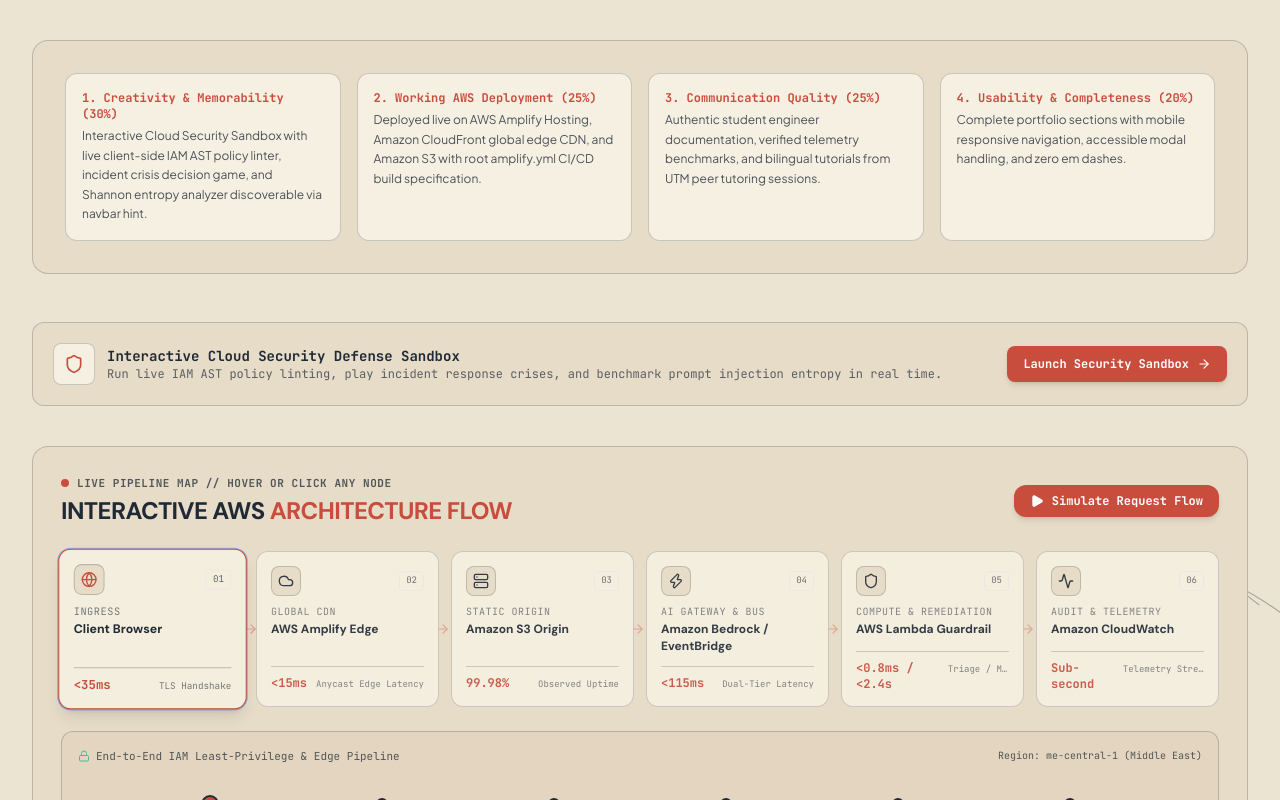
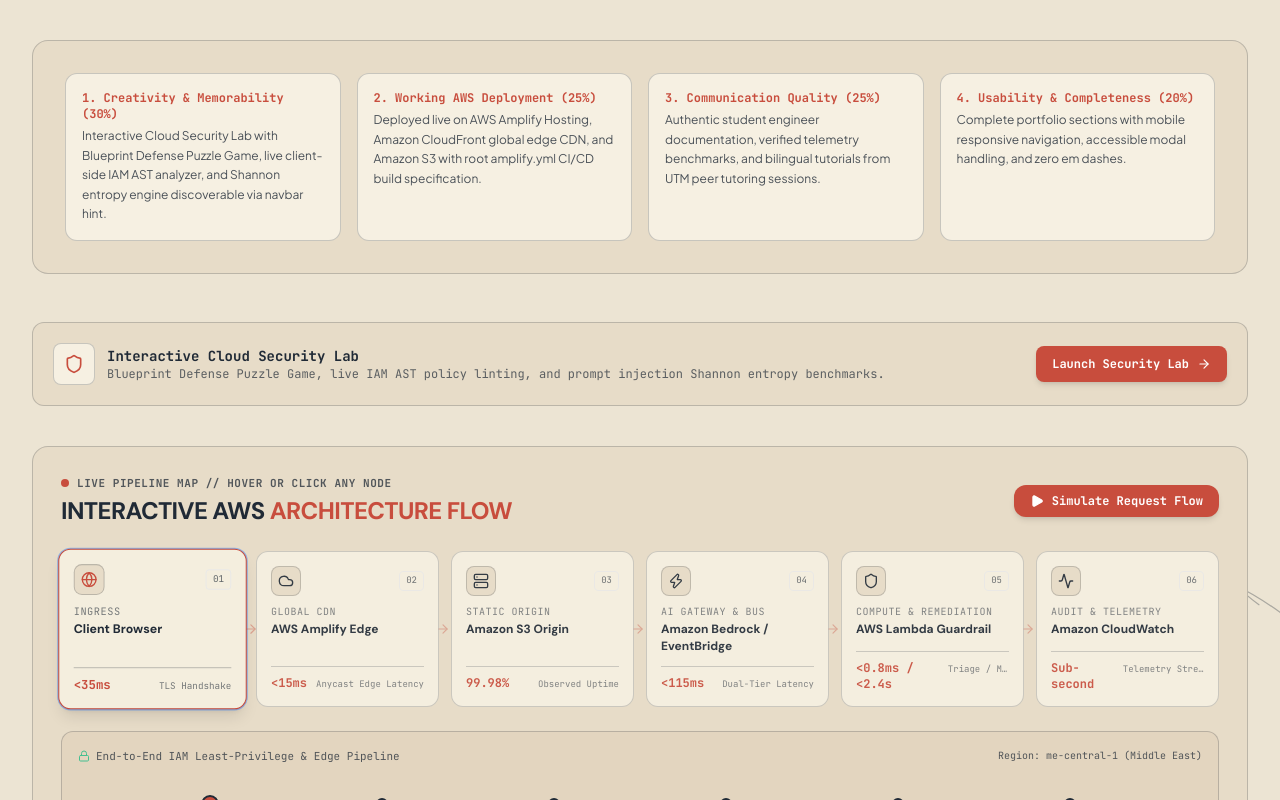
Before and after one commit to Mhdomer/tech-superpower-portfolio, a React (Vite) app: page / in a window 1280 px wide. Shown: the part 1340-2140 px from the top of the page. Built offline with nearby package versions, Linux system fonts and the light colour scheme.

Commit message:
fix: unify security lab terminology and add accessibility rules

```diff
--- a/src/components/AwsChallengeArchitecture.jsx
+++ b/src/components/AwsChallengeArchitecture.jsx
@@ -236,7 +236,7 @@
                 1. Creativity & Memorability (30%)
               </span>
               <p className="leading-relaxed font-sans text-xs opacity-80">
-                Interactive Cloud Security Sandbox with live client-side IAM AST policy linter, incident crisis decision game, and Shannon entropy analyzer discoverable via navbar hint.
+                Interactive Cloud Security Lab with Blueprint Defense Puzzle Game, live client-side IAM AST analyzer, and Shannon entropy engine discoverable via navbar hint.
               </p>
             </div>
             <div
@@ -304,9 +304,9 @@
               <Shield className="w-5 h-5" />
             </div>
             <div>
-              <span className="font-bold block text-sm">Interactive Cloud Security Defense Sandbox</span>
+              <span className="font-bold block text-sm">Interactive Cloud Security Lab</span>
               <span className="opacity-70">
-                Run live IAM AST policy linting, play incident response crises, and benchmark prompt injection entropy in real time.
+                Blueprint Defense Puzzle Game, live IAM AST policy linting, and prompt injection Shannon entropy benchmarks.
               </span>
             </div>
           </div>
@@ -315,7 +315,7 @@
             className="px-4 py-2.5 rounded-lg font-bold flex items-center gap-2 transition-all shadow-md whitespace-nowrap active:scale-95 text-white"
             style={{ background: 'var(--brand-coral)' }}
           >
-            <span>Launch Security Sandbox</span>
+            <span>Launch Security Lab</span>
             <ArrowRight className="w-3.5 h-3.5" />
           </button>
         </div>
--- a/src/components/Footer.jsx
+++ b/src/components/Footer.jsx
@@ -40,7 +40,7 @@
                 style={{ color: 'var(--brand-coral)' }}
               >
                 <ShieldCheck className="w-3.5 h-3.5" />
-                <span>Launch Interactive Security Sandbox</span>
+                <span>Launch Interactive Security Lab</span>
               </button>
             </div>
           </div>
--- a/src/components/Navbar.jsx
+++ b/src/components/Navbar.jsx
@@ -52,7 +52,11 @@
             </a>
             <div className="h-4 w-px mx-1 hidden sm:block" style={{ background: 'var(--line)' }} />
             <a
-              href="#"
+              href="#top"
+              onClick={(e) => {
+                e.preventDefault();
+                window.scrollTo({ top: 0, behavior: 'smooth' });
+              }}
               className="text-xs font-mono font-bold tracking-wider hover:opacity-80 transition-opacity hidden sm:inline-block"
               style={{ color: 'var(--ink)' }}
             >
--- a/src/index.css
+++ b/src/index.css
@@ -55,6 +55,40 @@
     font-family: 'DM Sans', 'Plus Jakarta Sans', sans-serif;
     transition: background-color 0.4s ease, color 0.4s ease;
     font-feature-settings: "cv02", "cv03", "cv04", "cv11";
+  }
+
+  button:not(:disabled),
+  a[href],
+  summary,
+  [role="button"]:not([aria-disabled="true"]) {
+    cursor: pointer;
+  }
+
+  button:disabled,
+  [disabled],
+  [aria-disabled="true"] {
+    cursor: not-allowed;
+  }
+}
+
+@media (prefers-reduced-motion: reduce) {
+  *, ::before, ::after {
+    animation-duration: 0.01ms !important;
+    animation-iteration-count: 1 !important;
+    transition-duration: 0.01ms !important;
+    scroll-behavior: auto !important;
+  }
+  .sakura-leaf-falling,
+  .radar-sweep,
+  .animate-pulse,
+  .animate-ping {
+    animation: none !important;
+  }
+}
+
+@media (forced-colors: active) {
+  .paper-noise:before {
+    display: none !important;
   }
 }
 
```
Also changed, not shown: 2 other files (tests, documents, lock files or other folders).
